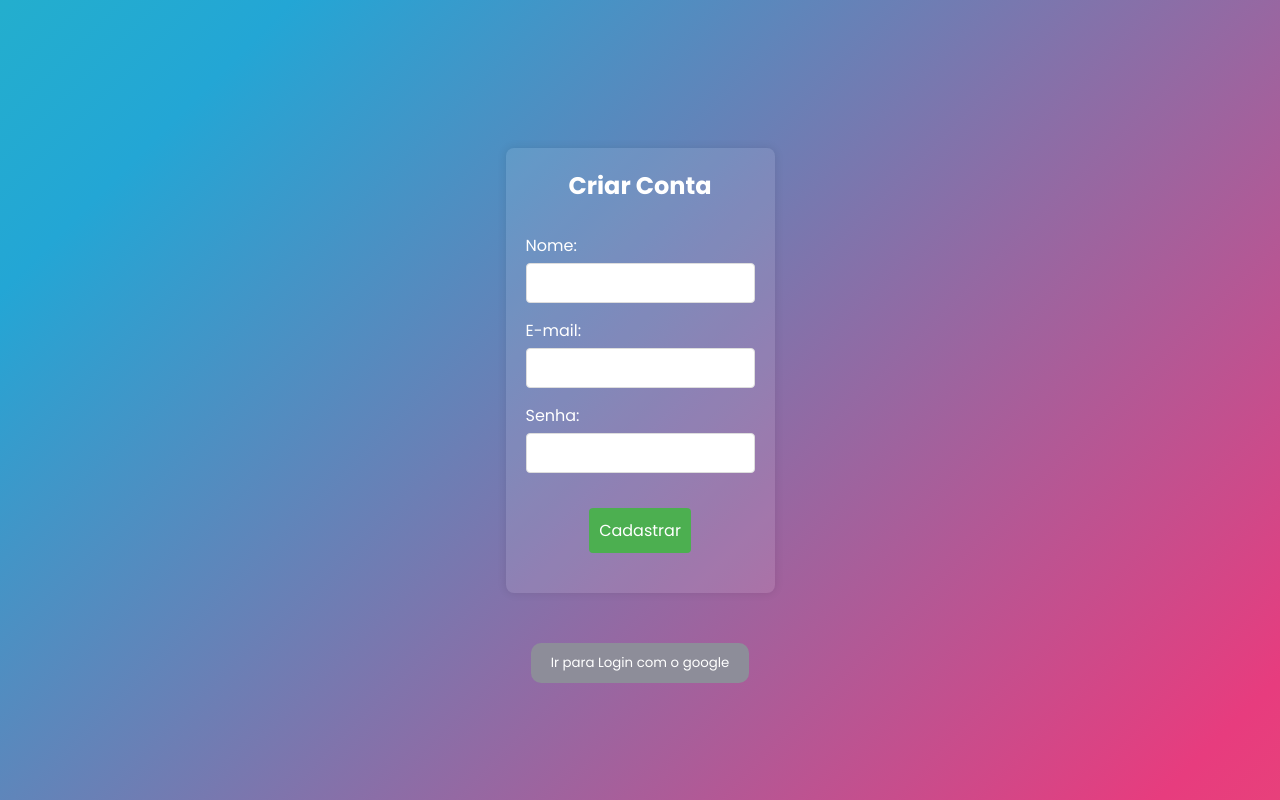
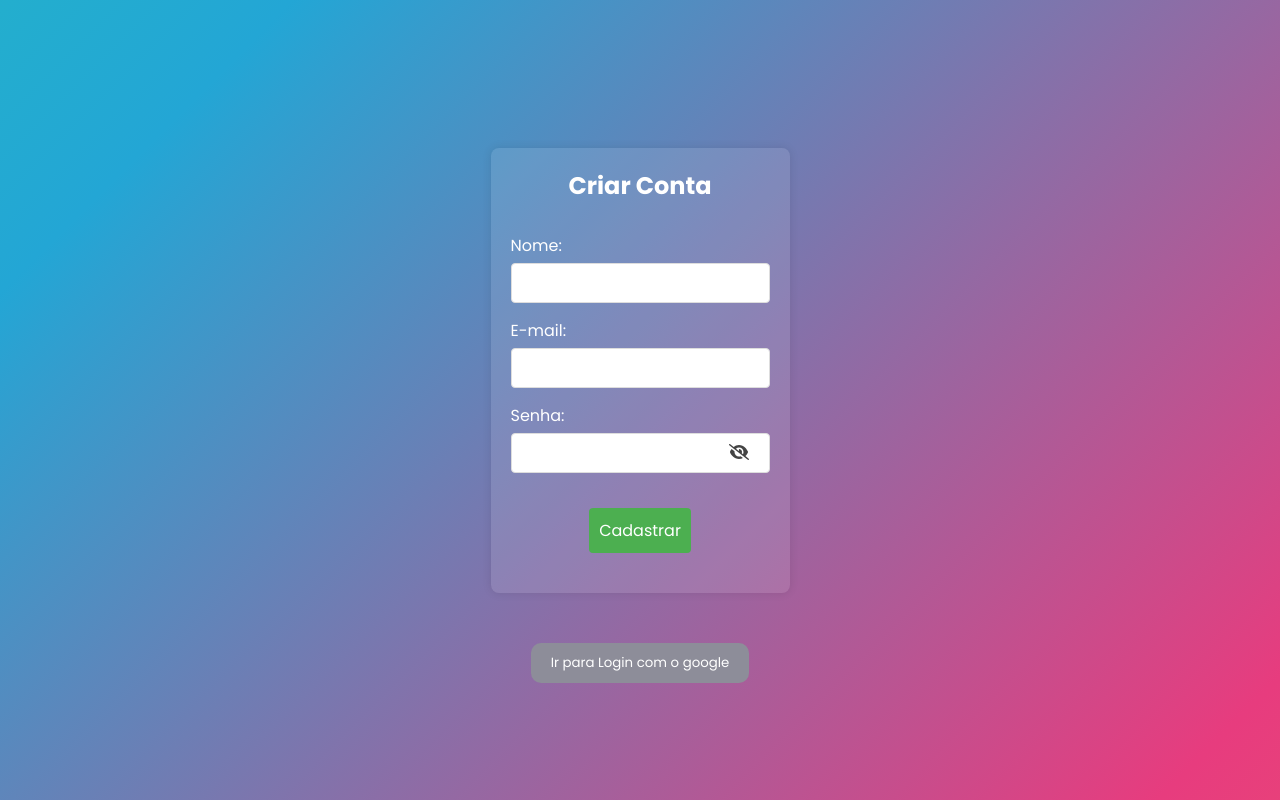
Before and after one commit to HugoZAuad/AUTH-O_GOOGLE_FIREBASE, a React (Vite) app: page / in a window 1280 px wide. Built offline with nearby package versions, Linux system fonts and the light colour scheme.

Commit message:
Adicionado o fontawesome e a função de ocultar e aparecer a senha clicando no olho

```diff
--- a/index.html
+++ b/index.html
@@ -6,6 +6,7 @@
   <meta name="viewport" content="width=device-width, initial-scale=1.0" />
   <link rel="preconnect" href="https://fonts.googleapis.com">
   <link rel="preconnect" href="https://fonts.gstatic.com" crossorigin>
+  <link rel="stylesheet" href="https://cdnjs.cloudflare.com/ajax/libs/font-awesome/6.0.0-beta3/css/all.min.css">
   <link href="https://fonts.googleapis.com/css2?family=Poppins:wght@400;500;700&display=swap" rel="stylesheet">
   <title>AUTENTICAÇÃO GOOGLE</title>
 </head>
--- a/package.json
+++ b/package.json
@@ -10,6 +10,8 @@
     "preview": "vite preview"
   },
   "dependencies": {
+    "@fortawesome/free-solid-svg-icons": "^6.7.2",
+    "@fortawesome/react-fontawesome": "^0.2.2",
     "@phosphor-icons/react": "^2.1.7",
     "axios": "^1.7.9",
     "firebase": "^11.3.1",
--- a/src/pages/SignUp/index.tsx
+++ b/src/pages/SignUp/index.tsx
@@ -1,6 +1,8 @@
 import React from 'react';
 import { useForm } from 'react-hook-form';
 import axios from 'axios';
+import { FontAwesomeIcon } from '@fortawesome/react-fontawesome';
+import { faEye, faEyeSlash } from '@fortawesome/free-solid-svg-icons';
 import styles from './styles.module.scss';
 
 type FormData = {
@@ -11,6 +13,7 @@ type FormData = {
 
 export const SignUpForm = () => {
   const [loading, setLoading] = React.useState(false);
+  const [showPassword, setShowPassword] = React.useState(false);
   const { register, handleSubmit, formState: { errors } } = useForm<FormData>();
 
   const onSubmit = async (data: FormData) => {
@@ -25,7 +28,6 @@ export const SignUpForm = () => {
 
       if (response.data.success) {
         alert('Cadastro realizado com sucesso!');
-
         window.location.href = '/login';
       } else {
         alert('Erro ao cadastrar. Por favor, tente novamente.');
@@ -85,8 +87,9 @@ export const SignUpForm = () => {
 
         <div className={styles.formGroup}>
           <label htmlFor="password">Senha:</label>
+          <div className={styles.passwordContainer}>
             <input
-            type="password"
+              type={showPassword ? 'text' : 'password'}
               id="password"
               {...register('password', {
                 required: 'A senha é obrigatória',
@@ -95,6 +98,15 @@ export const SignUpForm = () => {
               className={`${styles.input} ${errors.password ? styles.error : ''}`}
               aria-required="true"
             />
+            <button
+              type="button"
+              onClick={() => setShowPassword(!showPassword)}
+              className={styles.togglePassword}
+              aria-label={showPassword ? 'Ocultar senha' : 'Mostrar senha'}
+            >
+              <FontAwesomeIcon icon={showPassword ? faEye : faEyeSlash} />
+            </button>
+          </div>
           {errors.password && (
             <span className={styles.errorMessage} role="alert">
               {errors.password.message}
--- a/src/pages/SignUp/styles.module.scss
+++ b/src/pages/SignUp/styles.module.scss
@@ -36,9 +36,32 @@
   border: 1px solid #ddd;
   border-radius: 4px;
   font-size: 16px;
+  position: relative;
 
   &.error {
     border-color: #ff4444;
+  }
+}
+
+.passwordContainer {
+  display: flex;
+  align-items: center;
+  position: relative;
+
+  .input {
+    flex: 1;
+    padding-right: 40px;
+  }
+
+  .togglePassword {
+    position: absolute;
+    right: 1px;
+    background: none;
+    border: none;
+    cursor: pointer;
+    color: #444;
+    font-size: 16px;
+    outline: none;
   }
 }
 
```
Also changed, not shown: 1 other file (tests, documents, lock files or other folders). Lines whose indentation alone changed are shown as unchanged.
